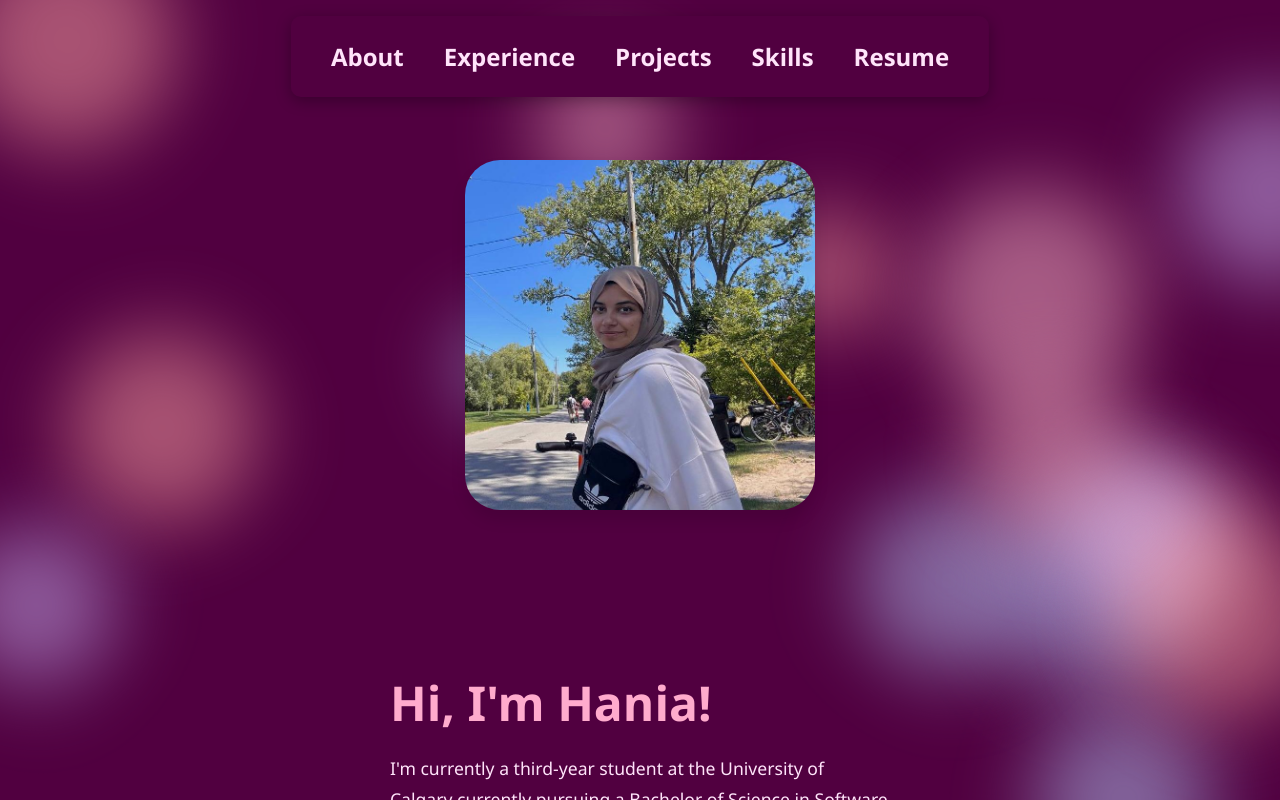
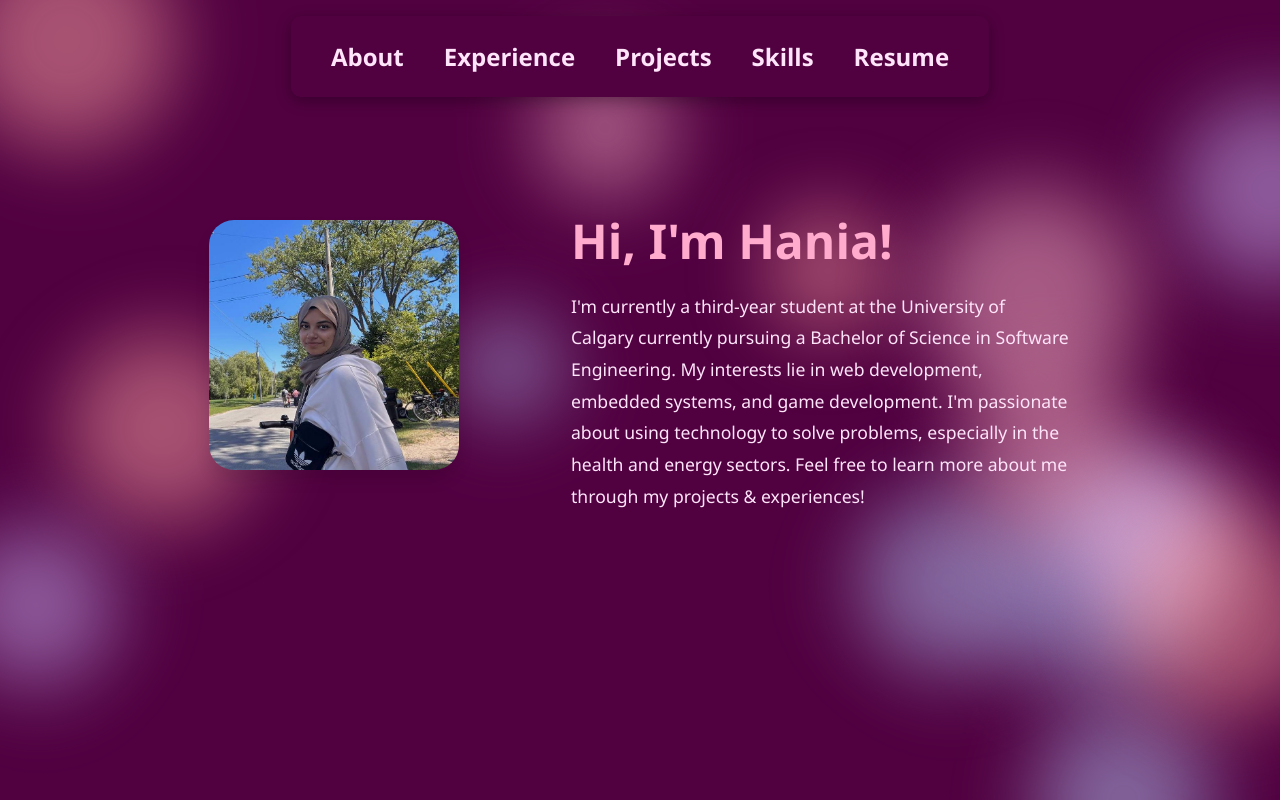
Before and after one commit to haniaaaamir/website-react, a React (Create React App) app: page / in a window 1280 px wide. Built offline with nearby package versions, Linux system fonts and the light colour scheme.

Commit message:
another edit

```diff
--- a/src/App.css
+++ b/src/App.css
@@ -119,8 +119,8 @@ button:hover {
 }
 
 .about-image img.about-pic {
-  width: 350px;
-  height: 350px;
+  width: 250px;
+  height: 250px;
   object-fit: cover;
   border-radius: 10%;
   display: block;
```
